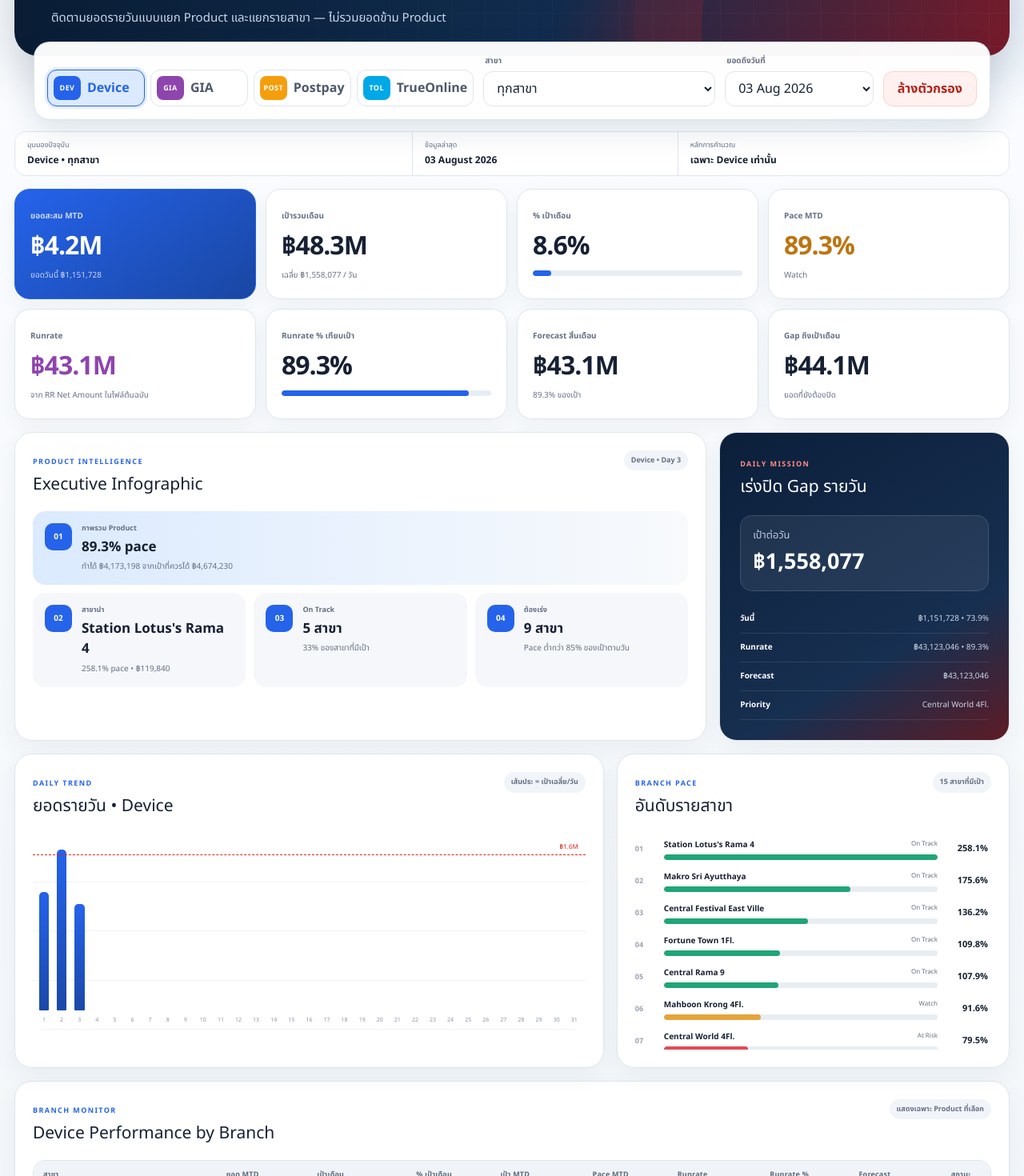
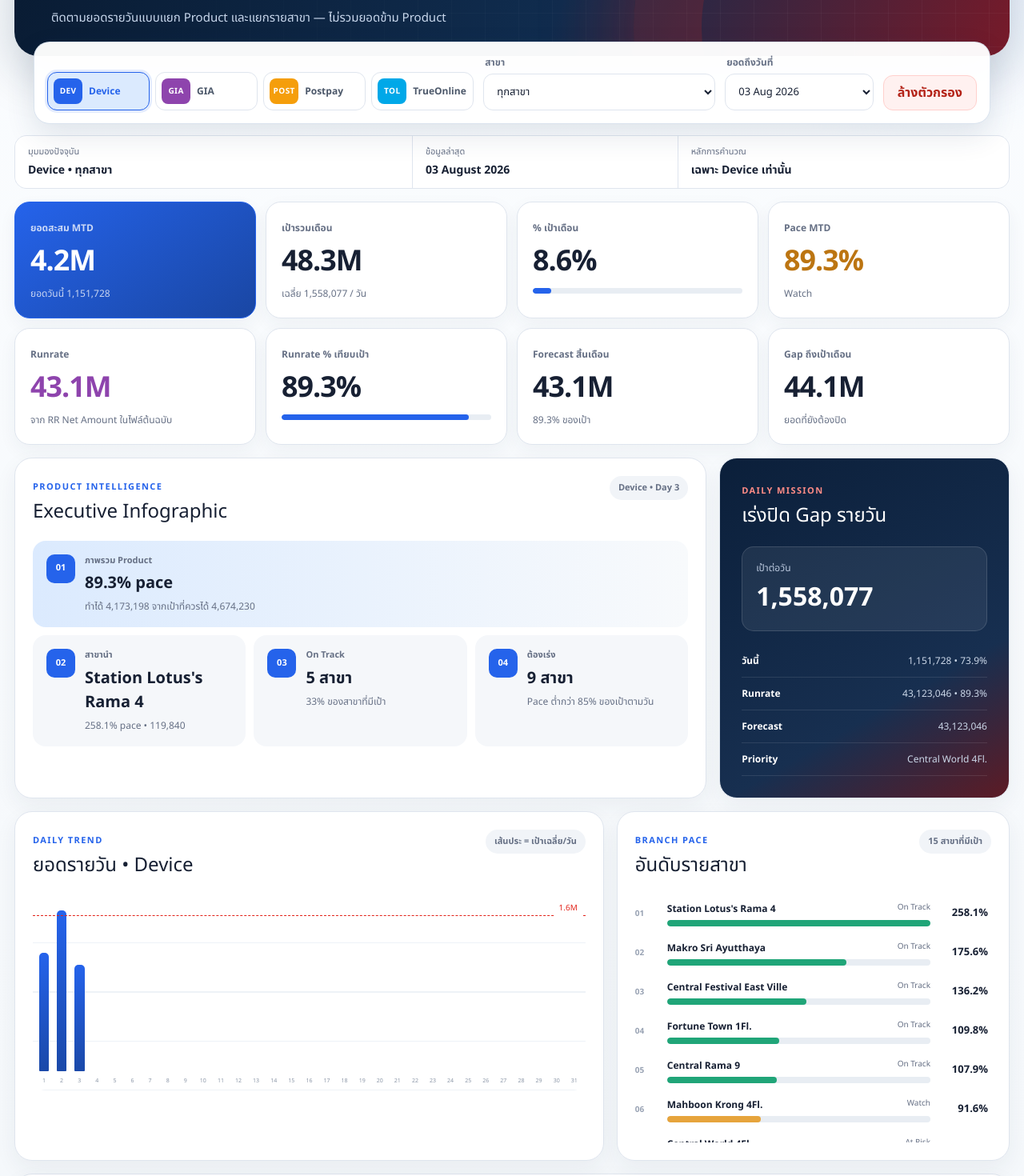
Before and after one commit to amnattyy-cyber/bmav-central-device-performance, a Next.js app: page / in a window 1280 px wide. Shown: the part 300-1770 px from the top of the page at 80% size. Built offline with nearby package versions, Linux system fonts and the light colour scheme.

Commit message:
Improve dashboard readability and remove currency symbols

```diff
--- a/app/globals.css
+++ b/app/globals.css
@@ -33,18 +33,18 @@ main { --product: #2563eb; --product-soft: #dbeafe; width: min(1480px, calc(100%
 .control-deck { position: relative; z-index: 3; display: grid; grid-template-columns: 2.3fr 1.25fr .8fr auto; gap: 12px; align-items: end; margin: -18px 24px 14px; padding: 16px; border: 1px solid rgba(214,224,237,.9); border-radius: 20px; background: rgba(255,255,255,.97); box-shadow: 0 14px 36px rgba(36,59,87,.12); }
 .product-switch { display: grid; grid-template-columns: repeat(4,1fr); gap: 7px; }
 .product-switch button { display: flex; gap: 8px; align-items: center; padding: 7px; border: 1px solid var(--line); border-radius: 12px; color: #4c586a; font-weight: 700; background: #fff; cursor: pointer; transition: .2s ease; }
-.product-switch button i { width: 34px; height: 30px; display: grid; place-items: center; border-radius: 8px; color: white; font-size: 9px; font-style: normal; letter-spacing: .4px; }
+.product-switch button { font-size: 12px; }.product-switch button i { width: 36px; height: 32px; display: grid; place-items: center; border-radius: 8px; color: white; font-size: 10px; font-style: normal; letter-spacing: .4px; }
 .product-switch button.active { color: var(--product); border-color: var(--product); background: var(--product-soft); box-shadow: 0 0 0 3px color-mix(in srgb, var(--product) 12%, transparent); }
-.control-deck label > span { display: block; margin: 0 0 5px 2px; color: var(--muted); font-size: 10px; font-weight: 700; }
-select { width: 100%; height: 44px; padding: 0 35px 0 12px; border: 1px solid var(--line); border-radius: 12px; color: var(--ink); background: #fff; outline: none; }
+.control-deck label > span { display: block; margin: 0 0 5px 2px; color: var(--muted); font-size: 12px; font-weight: 700; }
+select { width: 100%; height: 46px; padding: 0 35px 0 12px; border: 1px solid var(--line); border-radius: 12px; color: var(--ink); background: #fff; outline: none; font-size: 13px; }
 select:focus { border-color: var(--product); box-shadow: 0 0 0 3px color-mix(in srgb, var(--product) 12%, transparent); }
 .reset { height: 44px; padding: 0 17px; border: 1px solid #ffd0cd; border-radius: 12px; color: #b42318; font-weight: 700; background: #fff1f0; cursor: pointer; }
 .scope-strip { display: grid; grid-template-columns: 1.2fr .8fr 1fr; gap: 1px; overflow: hidden; margin-bottom: 16px; border: 1px solid var(--line); border-radius: 15px; background: var(--line); }
-.scope-strip div { padding: 10px 15px; background: #fff; }.scope-strip span,.scope-strip strong { display: block; }.scope-strip span { color: var(--muted); font-size: 9px; }.scope-strip strong { margin-top: 2px; font-size: 12px; }
+.scope-strip div { padding: 12px 16px; background: #fff; }.scope-strip span,.scope-strip strong { display: block; }.scope-strip span { color: var(--muted); font-size: 11px; }.scope-strip strong { margin-top: 3px; font-size: 14px; }
 
 .kpi-grid { display: grid; grid-template-columns: repeat(4,1fr); gap: 12px; margin-bottom: 16px; }
 .kpi { min-height: 132px; padding: 19px; border: 1px solid var(--line); border-radius: 19px; background: var(--surface); box-shadow: 0 8px 22px rgba(35,53,75,.05); }
-.kpi > span { color: var(--muted); font-size: 10px; font-weight: 700; }.kpi > strong { display: block; margin: 12px 0 6px; font-size: clamp(25px, 2.5vw, 37px); line-height: 1; letter-spacing: -1px; }.kpi small { color: var(--muted); font-size: 10px; }
+.kpi > span { color: var(--muted); font-size: 12px; font-weight: 700; }.kpi > strong { display: block; margin: 14px 0 8px; font-size: clamp(30px, 2.8vw, 42px); line-height: 1; letter-spacing: -1px; }.kpi small { color: var(--muted); font-size: 12px; }
 .hero-kpi { color: #fff; border-color: var(--product); background: linear-gradient(145deg, var(--product), color-mix(in srgb, var(--product) 62%, #07182e)); }.hero-kpi span,.hero-kpi small { color: rgba(255,255,255,.76); }
 .meter { height: 7px; margin-top: 14px; overflow: hidden; border-radius: 9px; background: #e8edf3; }.meter i { display: block; height: 100%; border-radius: inherit; background: var(--product); }
 .pace.ontrack strong { color: var(--green); }.pace.watch strong { color: var(--amber); }.pace.atrisk strong { color: var(--red); }
@@ -52,19 +52,19 @@ select:focus { border-color: var(--product); box-shadow: 0 0 0 3px color-mix(in
 
 .executive-grid { display: grid; grid-template-columns: 1.55fr .65fr; gap: 16px; margin-bottom: 16px; }
 .panel,.mission-card { border: 1px solid var(--line); border-radius: 22px; background: var(--surface); box-shadow: 0 10px 28px rgba(35,53,75,.06); }.panel { padding: 22px; }
-.section-head { display: flex; justify-content: space-between; align-items: flex-start; gap: 18px; margin-bottom: 18px; }.section-head span,.mission-card > span { color: var(--product); font-size: 9px; font-weight: 800; letter-spacing: 1.4px; }.section-head h2,.mission-card h2 { margin: 3px 0 0; font-size: 21px; }.section-head > b { padding: 6px 9px; border-radius: 99px; color: var(--muted); background: #f1f4f8; font-size: 9px; white-space: nowrap; }
-.insight-grid { display: grid; grid-template-columns: repeat(3,1fr); gap: 10px; }.insight { display: flex; gap: 12px; min-height: 112px; padding: 15px; border-radius: 16px; background: #f5f7fa; }.insight.major { grid-column: 1 / -1; min-height: 88px; background: linear-gradient(90deg, var(--product-soft), #f8fafc); }.insight > i { flex: 0 0 34px; height: 34px; display: grid; place-items: center; border-radius: 10px; color: #fff; background: var(--product); font-size: 10px; font-style: normal; font-weight: 800; }.insight span,.insight strong { display: block; }.insight span { color: var(--muted); font-size: 9px; font-weight: 700; }.insight strong { margin: 4px 0; font-size: 17px; }.insight p { margin: 0; color: var(--muted); font-size: 10px; line-height: 1.5; }
-.mission-card { padding: 25px; color: #fff; background: linear-gradient(150deg, #0b1f3a, #172f50 68%, #5d1b25); }.mission-card > span { color: #ff8c86; }.mission-card h2 { margin-bottom: 20px; }.mission-number { padding: 15px; border: 1px solid rgba(255,255,255,.13); border-radius: 15px; background: rgba(255,255,255,.07); }.mission-number small,.mission-number strong { display: block; }.mission-number small { color: #bdcbe0; }.mission-number strong { margin-top: 3px; font-size: 27px; }.mission-card ul { padding: 0; margin: 17px 0 0; list-style: none; }.mission-card li { display: flex; justify-content: space-between; gap: 14px; padding: 10px 0; border-bottom: 1px solid rgba(255,255,255,.10); font-size: 10px; }.mission-card li span { color: #cbd7e8; text-align: right; }
+.section-head { display: flex; justify-content: space-between; align-items: flex-start; gap: 18px; margin-bottom: 18px; }.section-head span,.mission-card > span { color: var(--product); font-size: 11px; font-weight: 800; letter-spacing: 1.4px; }.section-head h2,.mission-card h2 { margin: 3px 0 0; font-size: 24px; }.section-head > b { padding: 7px 11px; border-radius: 99px; color: var(--muted); background: #f1f4f8; font-size: 11px; white-space: nowrap; }
+.insight-grid { display: grid; grid-template-columns: repeat(3,1fr); gap: 10px; }.insight { display: flex; gap: 12px; min-height: 118px; padding: 17px; border-radius: 16px; background: #f5f7fa; }.insight.major { grid-column: 1 / -1; min-height: 94px; background: linear-gradient(90deg, var(--product-soft), #f8fafc); }.insight > i { flex: 0 0 36px; height: 36px; display: grid; place-items: center; border-radius: 10px; color: #fff; background: var(--product); font-size: 11px; font-style: normal; font-weight: 800; }.insight span,.insight strong { display: block; }.insight span { color: var(--muted); font-size: 11px; font-weight: 700; }.insight strong { margin: 5px 0; font-size: 20px; }.insight p { margin: 0; color: var(--muted); font-size: 12px; line-height: 1.5; }
+.mission-card { padding: 27px; color: #fff; background: linear-gradient(150deg, #0b1f3a, #172f50 68%, #5d1b25); }.mission-card > span { color: #ff8c86; }.mission-card h2 { margin-bottom: 20px; }.mission-number { padding: 17px; border: 1px solid rgba(255,255,255,.13); border-radius: 15px; background: rgba(255,255,255,.07); }.mission-number small,.mission-number strong { display: block; }.mission-number small { color: #bdcbe0; font-size: 12px; }.mission-number strong { margin-top: 4px; font-size: 32px; }.mission-card ul { padding: 0; margin: 17px 0 0; list-style: none; }.mission-card li { display: flex; justify-content: space-between; gap: 14px; padding: 11px 0; border-bottom: 1px solid rgba(255,255,255,.10); font-size: 12px; }.mission-card li span { color: #cbd7e8; text-align: right; }
 
 .two-col { display: grid; grid-template-columns: 1.2fr .8fr; gap: 16px; margin-bottom: 16px; }
 .daily-chart { --target-level: 50%; position: relative; height: 245px; display: grid; grid-template-columns: repeat(31,minmax(12px,1fr)); gap: 4px; align-items: end; padding: 20px 5px 24px; border-radius: 15px; background: repeating-linear-gradient(to top, #eef2f7 0 1px, transparent 1px 25%); }
-.target-line { position: absolute; z-index: 2; left: 0; right: 0; top: var(--target-level); height: 1px; border-top: 1px dashed var(--red); }.target-line span { position: absolute; right: 4px; top: -18px; padding: 2px 5px; color: var(--red); background: #fff; font-size: 8px; }
+.target-line { position: absolute; z-index: 2; left: 0; right: 0; top: var(--target-level); height: 1px; border-top: 1px dashed var(--red); }.target-line span { position: absolute; right: 4px; top: -20px; padding: 3px 6px; color: var(--red); background: #fff; font-size: 10px; }
 .day-bar { position: relative; height: 100%; display: flex; align-items: flex-end; justify-content: center; }.day-bar i { width: 70%; min-width: 5px; display: block; border-radius: 5px 5px 1px 1px; background: linear-gradient(var(--product), color-mix(in srgb, var(--product) 65%, #07182e)); }.day-bar span { position: absolute; bottom: -18px; color: #8b96a7; font-size: 7px; }.day-bar.future i { opacity: .08; }
-.rank-list { max-height: 270px; overflow: auto; padding-right: 4px; }.rank-row { display: grid; grid-template-columns: 27px 1fr 54px; gap: 9px; align-items: center; padding: 7px 0; }.rank-no { color: #98a2b3; font-size: 9px; font-weight: 800; }.rank-label { display: flex; justify-content: space-between; gap: 8px; margin-bottom: 4px; }.rank-label strong { overflow: hidden; text-overflow: ellipsis; white-space: nowrap; font-size: 10px; }.rank-label span { color: var(--muted); font-size: 8px; }.rank-track { height: 7px; overflow: hidden; border-radius: 7px; background: #e8edf3; }.rank-track i { display: block; height: 100%; border-radius: inherit; }.rank-track .ontrack { background: #20a578; }.rank-track .watch { background: #e6a43c; }.rank-track .atrisk { background: #e04b55; }.rank-row > b { text-align: right; font-size: 11px; }
+.rank-list { max-height: 310px; overflow: auto; padding-right: 4px; }.rank-row { display: grid; grid-template-columns: 30px 1fr 62px; gap: 10px; align-items: center; padding: 9px 0; }.rank-no { color: #98a2b3; font-size: 10px; font-weight: 800; }.rank-label { display: flex; justify-content: space-between; gap: 8px; margin-bottom: 5px; }.rank-label strong { overflow: hidden; text-overflow: ellipsis; white-space: nowrap; font-size: 12px; }.rank-label span { color: var(--muted); font-size: 10px; }.rank-track { height: 8px; overflow: hidden; border-radius: 7px; background: #e8edf3; }.rank-track i { display: block; height: 100%; border-radius: inherit; }.rank-track .ontrack { background: #20a578; }.rank-track .watch { background: #e6a43c; }.rank-track .atrisk { background: #e04b55; }.rank-row > b { text-align: right; font-size: 13px; }
 
-.table-panel { margin-bottom: 16px; }.table-wrap { overflow-x: auto; border: 1px solid var(--line); border-radius: 15px; }table { width: 100%; min-width: 1250px; border-collapse: collapse; }th { padding: 11px 12px; text-align: left; color: #5c687a; background: #f0f4f8; font-size: 9px; letter-spacing: .2px; }td { padding: 11px 12px; border-top: 1px solid #edf1f5; font-size: 10px; }td strong,td small,td b { display: block; }td small { margin-top: 2px; color: var(--muted); font-size: 8px; }.status { display: inline-block; padding: 5px 8px; border-radius: 99px; font-size: 8px; font-weight: 800; }.status.ontrack { color: #06704d; background: #ddf5eb; }.status.watch { color: #8d580d; background: #fff0d2; }.status.atrisk { color: #a5262f; background: #ffe5e7; }
-.method-note { display: grid; grid-template-columns: 1.2fr .8fr; gap: 16px; padding: 17px 20px; border: 1px dashed #bdc8d6; border-radius: 16px; background: rgba(255,255,255,.7); }.method-note strong { color: var(--navy-2); font-size: 10px; }.method-note p { margin: 3px 0 0; color: var(--muted); font-size: 9px; line-height: 1.6; }
-footer { display: flex; justify-content: space-between; gap: 18px; padding: 22px 4px 0; color: #7c8797; font-size: 9px; }
+.table-panel { margin-bottom: 16px; }.table-wrap { overflow-x: auto; border: 1px solid var(--line); border-radius: 15px; }table { width: 100%; min-width: 1380px; border-collapse: collapse; }th { padding: 14px 14px; text-align: left; color: #465367; background: #f0f4f8; font-size: 12px; font-weight: 800; letter-spacing: .2px; }td { padding: 14px 14px; border-top: 1px solid #e7ecf2; font-size: 13px; line-height: 1.35; }td strong,td small,td b { display: block; }td small { margin-top: 4px; color: var(--muted); font-size: 10px; }.status { display: inline-block; padding: 7px 10px; border-radius: 99px; font-size: 10px; font-weight: 800; }.status.ontrack { color: #06704d; background: #ddf5eb; }.status.watch { color: #8d580d; background: #fff0d2; }.status.atrisk { color: #a5262f; background: #ffe5e7; }
+.method-note { display: grid; grid-template-columns: 1.2fr .8fr; gap: 16px; padding: 19px 22px; border: 1px dashed #bdc8d6; border-radius: 16px; background: rgba(255,255,255,.7); }.method-note strong { color: var(--navy-2); font-size: 12px; }.method-note p { margin: 4px 0 0; color: var(--muted); font-size: 11px; line-height: 1.6; }
+footer { display: flex; justify-content: space-between; gap: 18px; padding: 22px 4px 0; color: #7c8797; font-size: 10px; }
 
 @media (max-width: 1150px) {
   .control-deck { grid-template-columns: 1fr 1fr; }.product-switch { grid-column: 1 / -1; }.kpi-grid { grid-template-columns: repeat(2,1fr); }.executive-grid,.two-col { grid-template-columns: 1fr; }.hero-focus { display: none; }
--- a/app/page.tsx
+++ b/app/page.tsx
@@ -121,22 +121,22 @@ export default function Home() {
       </section>
 
       <section className="kpi-grid" aria-label="KPI ของ Product ที่เลือก">
-        <article className="kpi hero-kpi"><span>ยอดสะสม MTD</span><strong>฿{compact(metrics.mtd)}</strong><small>ยอดวันนี้ ฿{money(metrics.today)}</small></article>
-        <article className="kpi"><span>เป้ารวมเดือน</span><strong>฿{compact(metrics.target)}</strong><small>เฉลี่ย ฿{money(metrics.dailyTarget)} / วัน</small></article>
+        <article className="kpi hero-kpi"><span>ยอดสะสม MTD</span><strong>{compact(metrics.mtd)}</strong><small>ยอดวันนี้ {money(metrics.today)}</small></article>
+        <article className="kpi"><span>เป้ารวมเดือน</span><strong>{compact(metrics.target)}</strong><small>เฉลี่ย {money(metrics.dailyTarget)} / วัน</small></article>
         <article className="kpi"><span>% เป้าเดือน</span><strong>{percent(metrics.achievement)}</strong><div className="meter"><i style={{ width: `${Math.min(100, metrics.achievement * 100)}%` }} /></div></article>
         <article className={`kpi pace ${status(metrics.pace).key}`}><span>Pace MTD</span><strong>{percent(metrics.pace)}</strong><small>{status(metrics.pace).label}</small></article>
-        <article className="kpi runrate-kpi"><span>Runrate</span><strong>฿{compact(metrics.runrate)}</strong><small>จาก RR Net Amount ในไฟล์ต้นฉบับ</small></article>
+        <article className="kpi runrate-kpi"><span>Runrate</span><strong>{compact(metrics.runrate)}</strong><small>จาก RR Net Amount ในไฟล์ต้นฉบับ</small></article>
         <article className="kpi"><span>Runrate % เทียบเป้า</span><strong>{percent(metrics.runrateAchievement)}</strong><div className="meter"><i style={{ width: `${Math.min(100, metrics.runrateAchievement * 100)}%` }} /></div></article>
-        <article className="kpi"><span>Forecast สิ้นเดือน</span><strong>฿{compact(metrics.forecast)}</strong><small>{percent(metrics.target ? metrics.forecast / metrics.target : 0)} ของเป้า</small></article>
-        <article className="kpi"><span>Gap ถึงเป้าเดือน</span><strong>฿{compact(Math.max(0, metrics.target - metrics.mtd))}</strong><small>ยอดที่ยังต้องปิด</small></article>
+        <article className="kpi"><span>Forecast สิ้นเดือน</span><strong>{compact(metrics.forecast)}</strong><small>{percent(metrics.target ? metrics.forecast / metrics.target : 0)} ของเป้า</small></article>
+        <article className="kpi"><span>Gap ถึงเป้าเดือน</span><strong>{compact(Math.max(0, metrics.target - metrics.mtd))}</strong><small>ยอดที่ยังต้องปิด</small></article>
       </section>
 
       <section className="executive-grid">
         <article className="panel insight-panel">
           <div className="section-head"><div><span>PRODUCT INTELLIGENCE</span><h2>Executive Infographic</h2></div><b>{product} • Day {day}</b></div>
           <div className="insight-grid">
-            <div className="insight major"><i>01</i><div><span>ภาพรวม Product</span><strong>{percent(metrics.pace)} pace</strong><p>ทำได้ ฿{money(metrics.mtd)} จากเป้าที่ควรได้ ฿{money(metrics.targetMtd)}</p></div></div>
-            <div className="insight"><i>02</i><div><span>สาขานำ</span><strong>{leader ? shortShop(leader.name) : "—"}</strong><p>{leader ? `${percent(leader.pace)} pace • ฿${money(leader.mtd)}` : "ยังไม่มีเป้าหมาย"}</p></div></div>
+            <div className="insight major"><i>01</i><div><span>ภาพรวม Product</span><strong>{percent(metrics.pace)} pace</strong><p>ทำได้ {money(metrics.mtd)} จากเป้าที่ควรได้ {money(metrics.targetMtd)}</p></div></div>
+            <div className="insight"><i>02</i><div><span>สาขานำ</span><strong>{leader ? shortShop(leader.name) : "—"}</strong><p>{leader ? `${percent(leader.pace)} pace • ${money(leader.mtd)}` : "ยังไม่มีเป้าหมาย"}</p></div></div>
             <div className="insight"><i>03</i><div><span>On Track</span><strong>{onTrack.length} สาขา</strong><p>{activeBranches.length ? `${Math.round(onTrack.length / activeBranches.length * 100)}% ของสาขาที่มีเป้า` : "ไม่มีสาขาที่มีเป้า"}</p></div></div>
             <div className="insight"><i>04</i><div><span>ต้องเร่ง</span><strong>{atRisk.length} สาขา</strong><p>Pace ต่ำกว่า 85% ของเป้าตามวัน</p></div></div>
           </div>
@@ -145,11 +145,11 @@ export default function Home() {
         <aside className="mission-card">
           <span>DAILY MISSION</span>
           <h2>{metrics.pace >= 1 ? "รักษาจังหวะเหนือเป้า" : "เร่งปิด Gap รายวัน"}</h2>
-          <div className="mission-number"><small>เป้าต่อวัน</small><strong>฿{money(metrics.dailyTarget)}</strong></div>
+          <div className="mission-number"><small>เป้าต่อวัน</small><strong>{money(metrics.dailyTarget)}</strong></div>
           <ul>
-            <li><b>วันนี้</b><span>฿{money(metrics.today)} • {percent(metrics.dailyTarget ? metrics.today / metrics.dailyTarget : 0)}</span></li>
-            <li><b>Runrate</b><span>฿{money(metrics.runrate)} • {percent(metrics.runrateAchievement)}</span></li>
-            <li><b>Forecast</b><span>฿{money(metrics.forecast)}</span></li>
+            <li><b>วันนี้</b><span>{money(metrics.today)} • {percent(metrics.dailyTarget ? metrics.today / metrics.dailyTarget : 0)}</span></li>
+            <li><b>Runrate</b><span>{money(metrics.runrate)} • {percent(metrics.runrateAchievement)}</span></li>
+            <li><b>Forecast</b><span>{money(metrics.forecast)}</span></li>
             <li><b>Priority</b><span>{atRisk[0] ? shortShop(atRisk[0].name) : "รักษาทุกสาขา"}</span></li>
           </ul>
         </aside>
@@ -159,8 +159,8 @@ export default function Home() {
         <article className="panel trend-panel">
           <div className="section-head"><div><span>DAILY TREND</span><h2>ยอดรายวัน • {product}</h2></div><b>เส้นประ = เป้าเฉลี่ย/วัน</b></div>
           <div className="daily-chart" style={{ "--target-level": `${100 - targetLevel}%` } as React.CSSProperties}>
-            <div className="target-line"><span>฿{compact(metrics.dailyTarget)}</span></div>
-            {metrics.daily.map((value, index) => <div className={`day-bar ${index + 1 > day ? "future" : ""}`} key={index} title={`วันที่ ${index + 1}: ฿${money(value)}`}>
+            <div className="target-line"><span>{compact(metrics.dailyTarget)}</span></div>
+            {metrics.daily.map((value, index) => <div className={`day-bar ${index + 1 > day ? "future" : ""}`} key={index} title={`วันที่ ${index + 1}: ${money(value)}`}>
               <i style={{ height: `${Math.max(value > 0 ? 4 : 0, value / maxDaily * 100)}%` }} /><span>{index + 1}</span>
             </div>)}
           </div>
@@ -180,11 +180,11 @@ export default function Home() {
       </section>
 
       <section className="panel table-panel">
-        <div className="section-head"><div><span>BRANCH MONITOR</span><h2>{product} Performance by Branch</h2></div><b>แสดงเฉพาะ Product ที่เลือก</b></div>
+        <div className="section-head"><div><span>BRANCH MONITOR</span><h2>{product} Performance by Branch</h2></div><b>หน่วย: บาท • แสดงเฉพาะ Product ที่เลือก</b></div>
         <div className="table-wrap"><table><thead><tr><th>สาขา</th><th>ยอด MTD</th><th>เป้าเดือน</th><th>% เป้าเดือน</th><th>เป้า MTD</th><th>Pace MTD</th><th>Runrate</th><th>Runrate %</th><th>Forecast</th><th>สถานะ</th></tr></thead>
           <tbody>{branchPerformance.map((branch) => {
             const currentStatus = status(branch.pace);
-            return <tr key={branch.name}><td><strong>{shortShop(branch.name)}</strong><small>{branch.ww ? `WW ${branch.ww}` : "รอรหัสสาขา"}</small></td><td><b>฿{money(branch.mtd)}</b><small>วันนี้ ฿{money(branch.today)}</small></td><td>฿{money(branch.target)}</td><td>{percent(branch.target ? branch.mtd / branch.target : 0)}</td><td>฿{money(branch.targetMtd)}</td><td><strong>{percent(branch.pace)}</strong></td><td><b className="rr-value">฿{money(branch.runrate)}</b></td><td><strong>{percent(branch.runrateAchievement)}</strong></td><td>฿{money(branch.forecast)}</td><td><span className={`status ${currentStatus.key}`}>{currentStatus.label}</span></td></tr>;
+            return <tr key={branch.name}><td><strong>{shortShop(branch.name)}</strong><small>{branch.ww ? `WW ${branch.ww}` : "รอรหัสสาขา"}</small></td><td><b>{money(branch.mtd)}</b><small>วันนี้ {money(branch.today)}</small></td><td>{money(branch.target)}</td><td>{percent(branch.target ? branch.mtd / branch.target : 0)}</td><td>{money(branch.targetMtd)}</td><td><strong>{percent(branch.pace)}</strong></td><td><b className="rr-value">{money(branch.runrate)}</b></td><td><strong>{percent(branch.runrateAchievement)}</strong></td><td>{money(branch.forecast)}</td><td><span className={`status ${currentStatus.key}`}>{currentStatus.label}</span></td></tr>;
           })}</tbody></table></div>
       </section>
 
```
Also changed, not shown: 1 other file (tests, documents, lock files or other folders).
